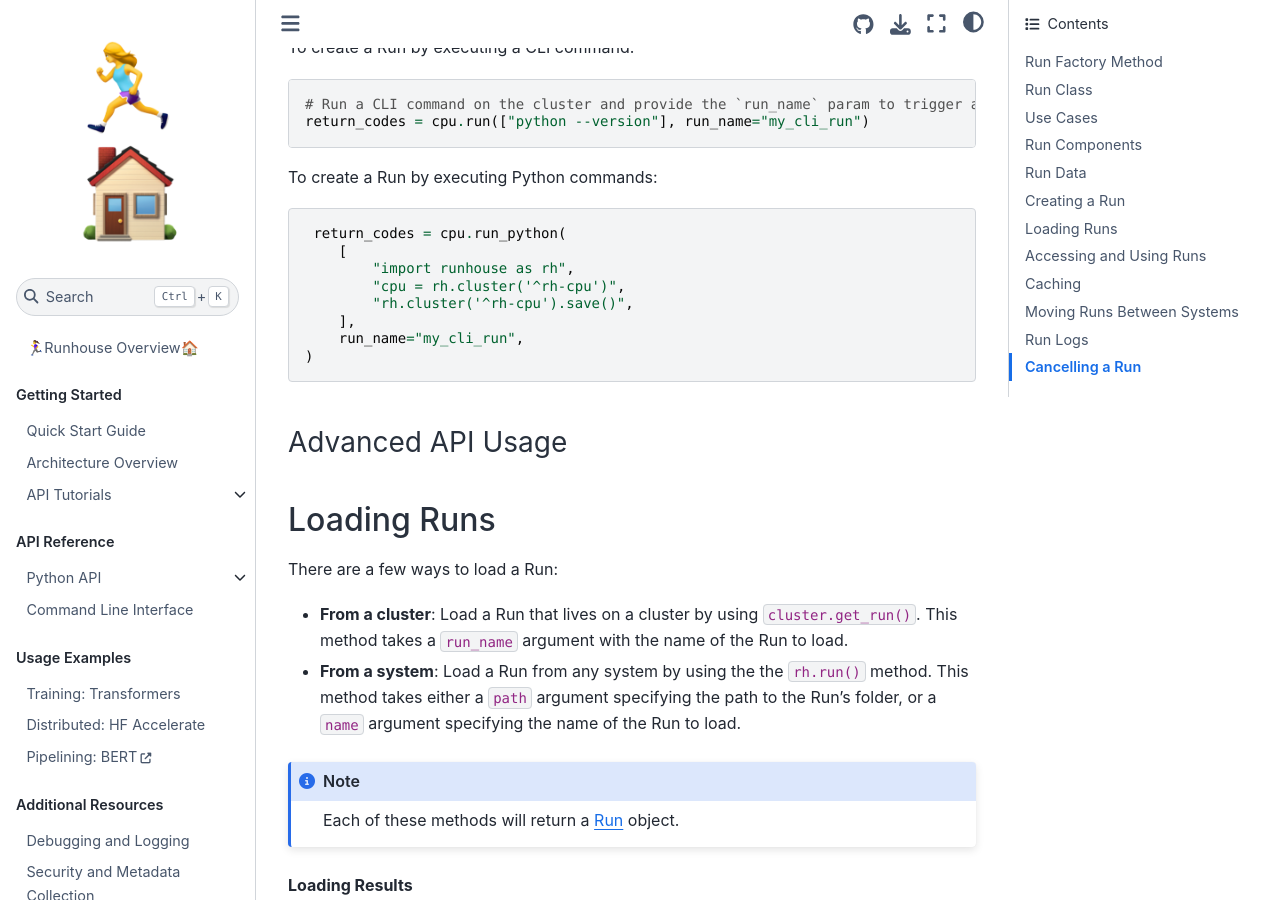
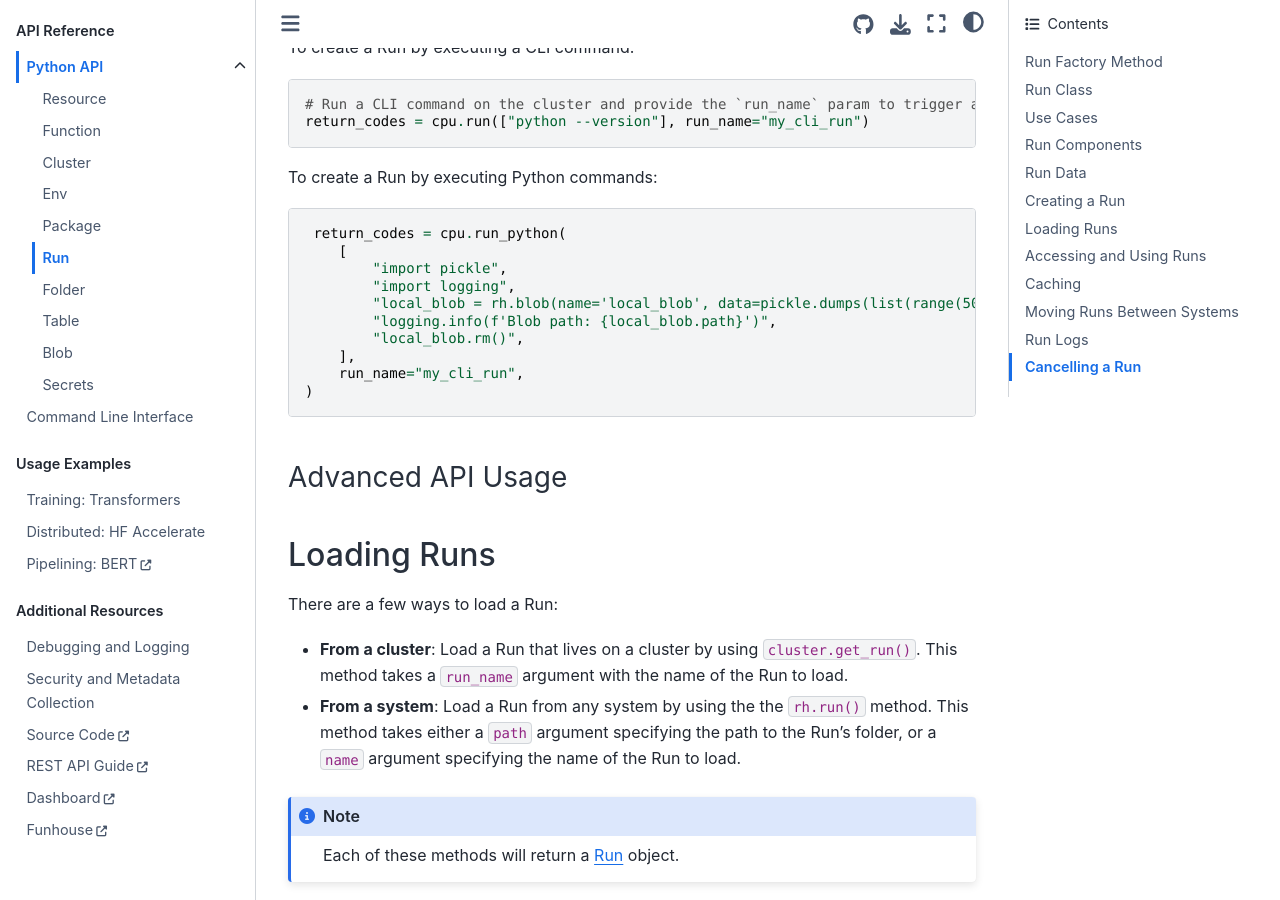
Before and after one commit to run-house/runhouse, a Sphinx documentation site: the page built from docs/api/python/run.rst, in a window 1280 px wide and 900 px high, scrolled down 3218 px. Built offline with Sphinx 7.4.7 and the Sphinx Book theme 1.1.4, drawn with Linux system fonts in a browser that asks for light colours; pages that are not in the unit, such as notebooks, are missing from menus; some of the changed text lies outside the part shown.

Commit message:
[RTD] update runs for new docs structure

```diff
--- a/docs/api/python.rst
+++ b/docs/api/python.rst
@@ -46,7 +46,7 @@ and rich debugging and accessibility interfaces built-in.
 .. toctree::
    :maxdepth: 1
 
-   api/run
+   python/run
 
 
 Data Abstractions
--- a/docs/api/run.rst
+++ b/docs/api/python/run.rst
@@ -142,9 +142,11 @@ To create a Run by executing Python commands:
 
      return_codes = cpu.run_python(
         [
-            "import runhouse as rh",
-            "cpu = rh.cluster('^rh-cpu')",
-            "rh.cluster('^rh-cpu').save()",
+            "import pickle",
+            "import logging",
+            "local_blob = rh.blob(name='local_blob', data=pickle.dumps(list(range(50))), mkdir=True).write()",
+            "logging.info(f'Blob path: {local_blob.path}')",
+            "local_blob.rm()",
         ],
         run_name="my_cli_run",
     )
```
